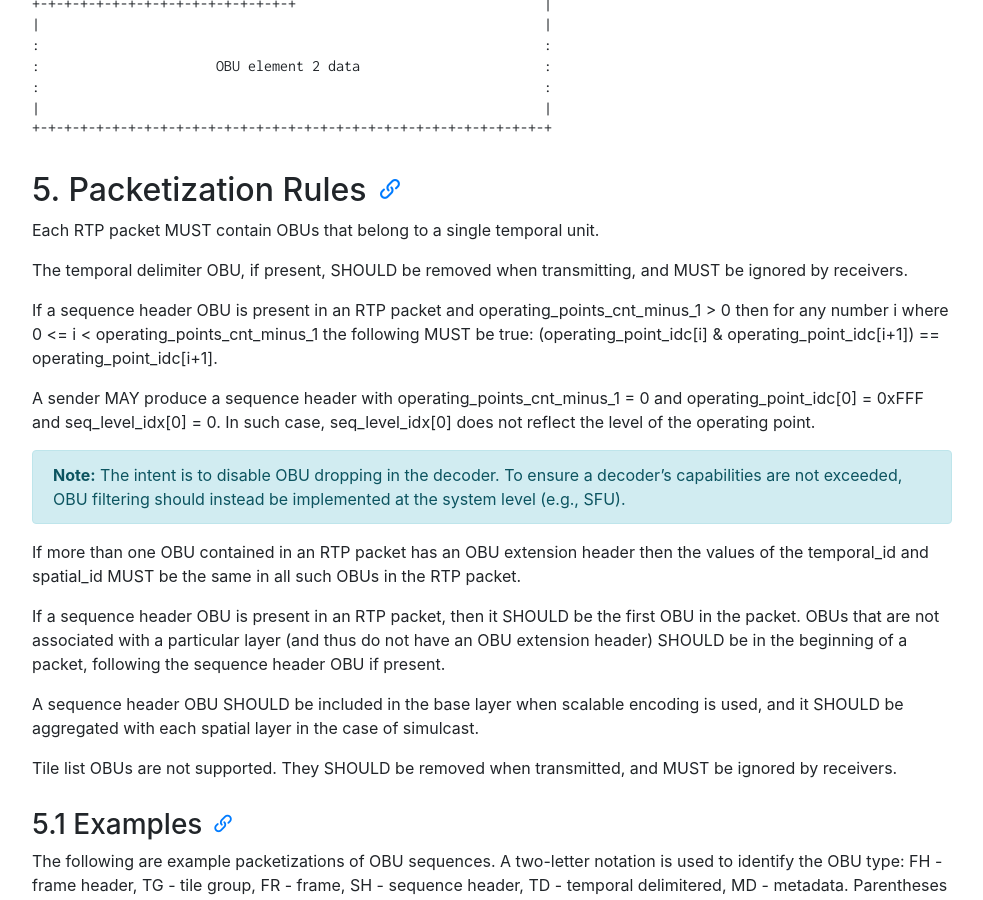
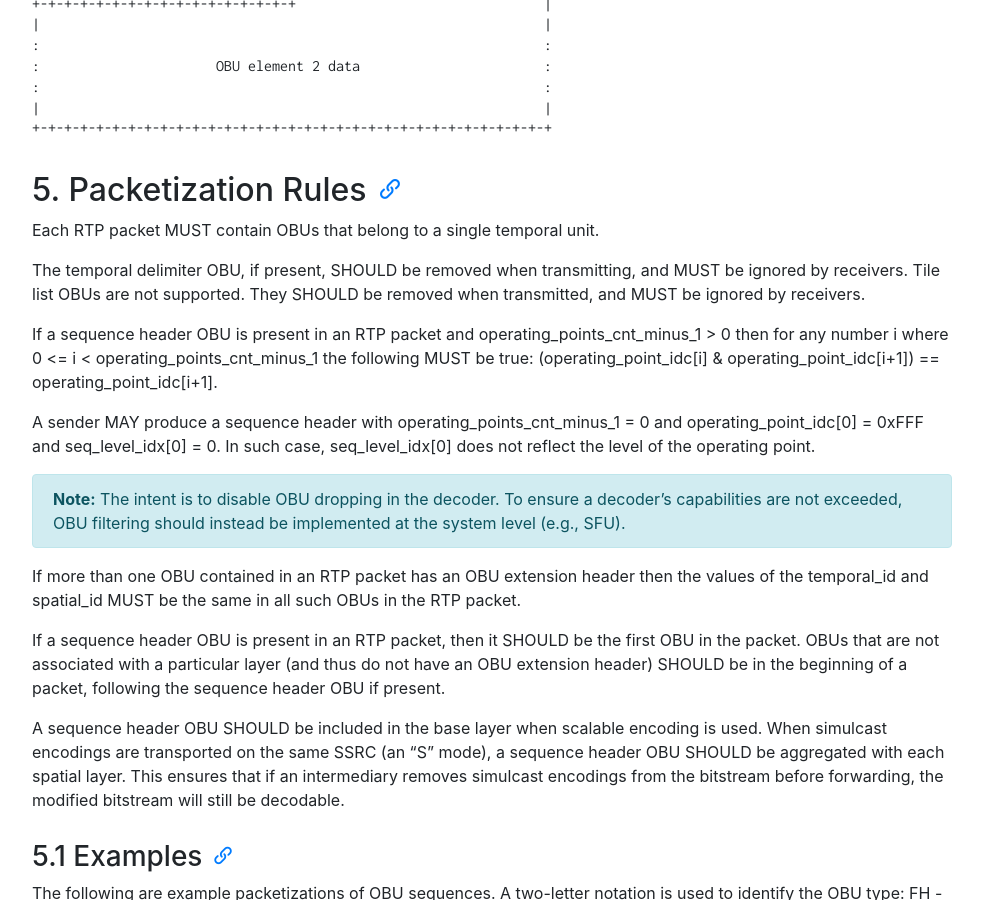
Before and after one commit to AOMediaCodec/av1-rtp-spec, a Jekyll site: the page built from index.md, in a window 1280 px wide and 900 px high, scrolled down 6872 px. Shown: the whole window, without its empty margins (53-1036 px from the left). Built offline with Jekyll 4.4.1, drawn with Linux system fonts in a browser that asks for light colours; nearby versions of some CDN libraries.

Commit message:
Section 5 clarification
Rebase of PR https://github.com/AOMediaCodec/av1-rtp-spec/pull/84

```diff
--- a/av1-rtp-spec.md
+++ b/av1-rtp-spec.md
@@ -244,6 +244,7 @@
 Each RTP packet MUST contain OBUs that belong to a single temporal unit.
 
 The temporal delimiter OBU, if present, SHOULD be removed when transmitting, and MUST be ignored by receivers.
+Tile list OBUs are not supported. They SHOULD be removed when transmitted, and MUST be ignored by receivers.
 
 If a sequence header OBU is present in an RTP packet and operating_points_cnt_minus_1 > 0 then for any number i where 0 <= i < operating_points_cnt_minus_1 the following MUST be true: (operating_point_idc[i] & operating_point_idc[i+1]) == operating_point_idc[i+1].
 
@@ -256,9 +257,7 @@
 
 If a sequence header OBU is present in an RTP packet, then it	SHOULD be the first OBU in the packet. OBUs that are not associated with a particular layer (and thus do not have an OBU extension header) SHOULD be in the beginning of a packet, following the sequence header OBU if present.
 
-A sequence header OBU SHOULD be included in the base layer when scalable encoding is used, and it SHOULD be aggregated with each spatial layer in the case of simulcast.
-
-Tile list OBUs are not supported. They SHOULD be removed when transmitted, and MUST be ignored by receivers.
+A sequence header OBU SHOULD be included in the base layer when scalable encoding is used. When simulcast encodings are transported on the same SSRC (an "S" mode), a sequence header OBU SHOULD be aggregated with each spatial layer. This ensures that if an intermediary removes simulcast encodings from the bitstream before forwarding, the modified bitstream will still be decodable.
 
 
 ### 5.1 Examples
```
